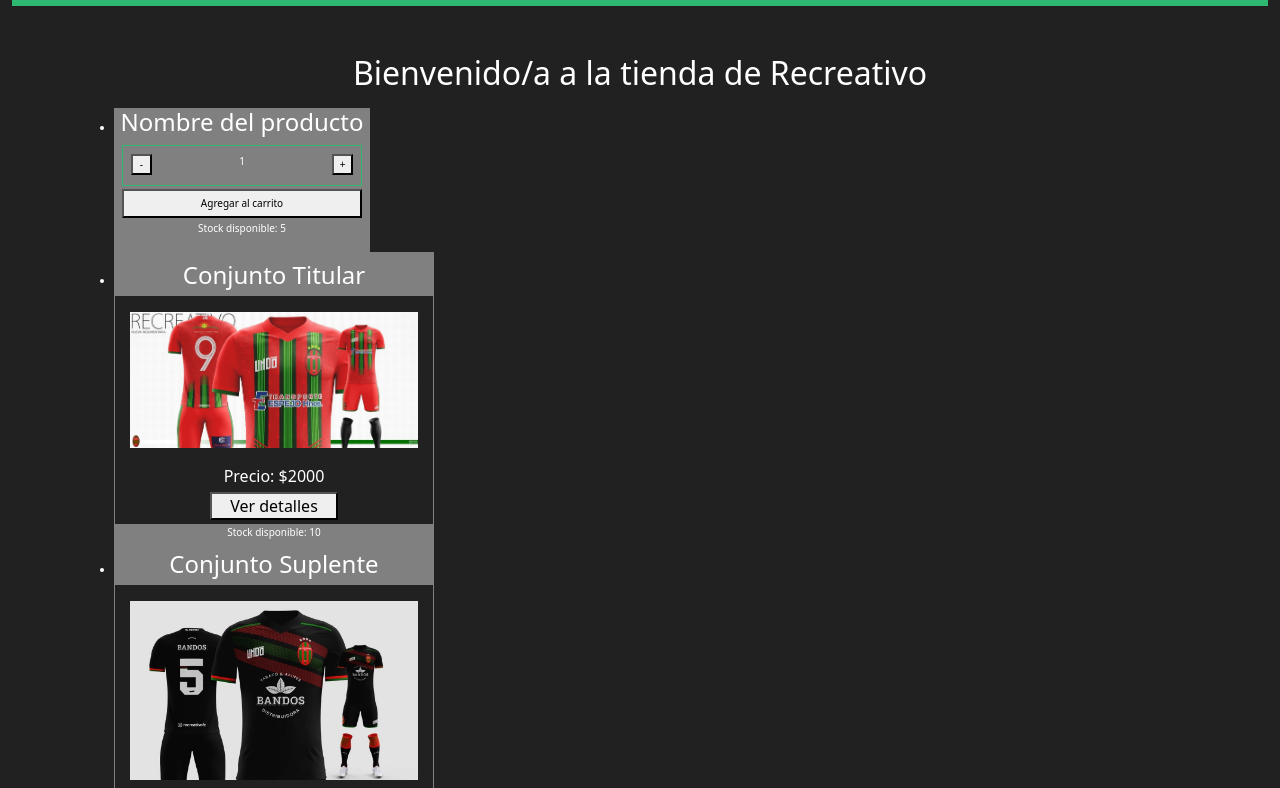
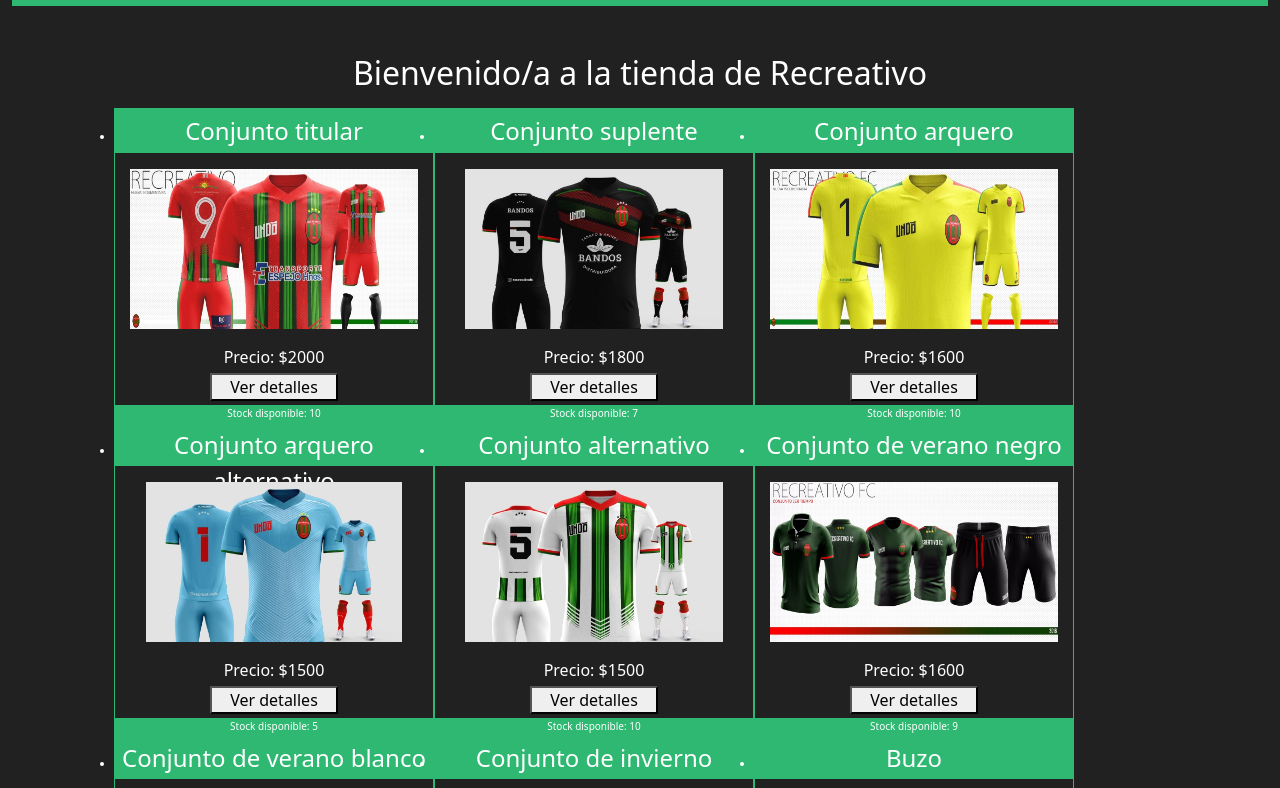
Before and after one commit to FacundoVillarroel/ProyectoFinalReactJS, a React (Create React App) app: page / in a window 1280 px wide. Shown: the part 232-1020 px from the top of the page. Built offline with nearby package versions, Linux system fonts and the light colour scheme.

Commit message:
Se agregan componentes item e itemList

```diff
--- a/scss/styles.scss
+++ b/scss/styles.scss
@@ -53,18 +53,19 @@ a{
 }
 .product{
     width: 20rem;
-    border: gray solid 0.1rem;
+    border: #2eb872 solid 0.1rem;
     .productName{
         width: 100%;
         height: 2.7rem;
         color: white;
-        background-color: gray;
-        border-bottom: gray solid 0.1rem;
+        background-color: #2eb872;
+        border-bottom: #2eb872 solid 0.1rem;
         font-size: 1.5rem;
         text-align: center;
     }
     .productImage{
     max-width: 18rem;
+    height: 10rem;
     }
     .productPrice{
         font-size: 1rem;
@@ -75,8 +76,8 @@ a{
     }
     .stock{
         width: 100%;
-        border-top: 0.1rem gray solid;
-        background-color: gray;
+        border-top: 0.1rem #2eb872 solid;
+        background-color: #2eb872;
         text-align: center;
     }
 }
--- a/src/App.css
+++ b/src/App.css
@@ -52,17 +52,18 @@ a {
 
 .product {
   width: 20rem;
-  border: gray solid 0.1rem; }
+  border: #2eb872 solid 0.1rem; }
   .product .productName {
     width: 100%;
     height: 2.7rem;
     color: white;
-    background-color: gray;
-    border-bottom: gray solid 0.1rem;
+    background-color: #2eb872;
+    border-bottom: #2eb872 solid 0.1rem;
     font-size: 1.5rem;
     text-align: center; }
   .product .productImage {
-    max-width: 18rem; }
+    max-width: 18rem;
+    height: 10rem; }
   .product .productPrice {
     font-size: 1rem; }
   .product .viewDetails {
@@ -70,6 +71,6 @@ a {
     width: 8rem; }
   .product .stock {
     width: 100%;
-    border-top: 0.1rem gray solid;
-    background-color: gray;
+    border-top: 0.1rem #2eb872 solid;
+    background-color: #2eb872;
     text-align: center; }
--- a/src/components/Item.js
+++ b/src/components/Item.js
@@ -1,7 +1,3 @@
-
-import products from "./items.js"
-
-let conjuntoTitular = products.conTitular;
 
 function Item (item){
     return(
--- /dev/null
+++ b/src/components/ItemList.js
@@ -0,0 +1,40 @@
+import Item from "./Item.js"
+import productsList from "./items.js"
+
+function getProducts (productsList){
+    return new Promise (resolve => {
+        setTimeout(()=> {
+            resolve (productsList);
+        }, 2000)
+    })
+}
+
+async function prueba(){
+        const response = await getProducts(productsList)
+        const products = await response.products
+        console.log(products);
+}
+prueba()
+
+
+let products = productsList.products;
+
+function ItemList (){
+    return(
+        <ul className="d-flex flex-wrap">
+    <li> <Item item = {products[0]} /></li>
+    <li> <Item item = {products[1]}/></li>
+    <li> <Item item = {products[2]}/></li>
+    <li> <Item item = {products[3]}/></li>
+    <li> <Item item = {products[4]}/></li>
+    <li> <Item item = {products[5]}/></li>
+    <li> <Item item = {products[6]}/></li>
+    <li> <Item item = {products[7]}/></li>
+    <li> <Item item = {products[8]}/></li>
+    <li> <Item item = {products[9]}/></li>
+    <li> <Item item = {products[10]}/></li>
+    <li> <Item item = {products[11]}/></li>
+</ul>
+    )
+}
+export default ItemList
--- a/src/components/ItemListContainer.js
+++ b/src/components/ItemListContainer.js
@@ -1,35 +1,17 @@
 import ItemCount from "./ItemCount.js"
-import Item from "./Item.js"
-import imgConTitular from "../images/conjuntoTitular.jpeg"
-import imgConSuplente from "../images/conjuntoSuplente.jpeg"
-class product {
-    constructor (title, price,imgSrc,stock){
-        this.id = Math.random();
-        this.title = title ;
-        this.price = price;
-        this.imgSrc = imgSrc;
-        this.stock = stock;
-    }
-}
+import ItemList from "./ItemList.js"
 
-const conTitular = new product ("Conjunto Titular",2000,imgConTitular,10);
-const conSuplente = new product("Conjunto Suplente",1800,imgConSuplente, 7);
-
-console.log(conTitular.imgSrc);
 
 let stock = 5;
 let initial = 1;
+
 
 function ItemListContainer(){
     return(
         <div>
             <h2 className= "text-center pb-2">Bienvenido/a a la tienda de Recreativo</h2>
-            <ul>
-                <li> <ItemCount stock={stock} initial={initial} /> </li>
-                <li> <Item item = {conTitular} /></li>
-                <li> <Item item = {conSuplente}/></li>
-                <li> Producto 4 </li>
-            </ul>
+            <ItemList/>
+            <ItemCount stock={stock} initial={initial} />
         </div>
         )
 }
--- a/src/components/items.js
+++ b/src/components/items.js
@@ -1,4 +1,16 @@
 
+import imgConTitular from "../images/conjuntoTitular.jpeg"
+import imgConSuplente from "../images/conjuntoSuplente.jpeg"
+import imgConArquero from "../images/conjuntoArquero.jpeg"
+import imgConArqAlt from "../images/conjuntoArqueroAlt.jpeg"
+import imgConAlt from "../images/conjuntoAlternativo.jpeg"
+import imgConVerNeg from "../images/conjuntoVerano.jpeg"
+import imgConVerBla from "../images/conjuntoVeranoAlt.jpeg"
+import imgConInvierno from "../images/conjuntoInvierno.jpeg"
+import imgBuzo from "../images/buzo.jpeg"
+import imgConAltBla from "../images/conjuntoVarianteBlanco.jpeg"
+import imgConAltNeg from "../images/conjuntoVarianteNegro.jpeg"
+import imgCongVarNeg from "../images/conjuntoVarianteNegro2.jpeg"
 
 
 class product {
@@ -11,7 +23,18 @@ class product {
     }
 }
 
-const conTitular = new product ("Conjunto Titular",2000,"../images/conjuntoTitular.jpeg",10);
-const conSuplente = new product("Conjunto Suplente",1800,"../images/conjuntoSuplente.jpeg", 7);
+const conTitular = new product ("Conjunto titular",2000,imgConTitular,10);
+const conSuplente = new product("Conjunto suplente",1800,imgConSuplente, 7);
+const conArquero = new product ("Conjunto arquero", 1600, imgConArquero,10);
+const conArqueroAlternativo = new product("Conjunto arquero alternativo", 1500, imgConArqAlt,5);
+const conAlternativo = new product("Conjunto alternativo", 1500, imgConAlt,10);
+const conVeranoNegro = new product("Conjunto de verano negro", 1600, imgConVerNeg,9);
+const conVeranoBlanco = new product ("Conjunto de verano blanco", 1400, imgConVerBla,9);
+const conInvierno = new product("Conjunto de invierno", 2000, imgConInvierno,6);
+const buzo = new product ("Buzo", 700, imgBuzo,3);
+const conAlternativoBlanco = new product ("Conjunto alternativo blanco", 1400, imgConAltBla,8);
+const conAlternativoNegro = new product ("Conjunto alternativo negro", 1400, imgConAltNeg,10);
+const conVarianteNegro = new product ("Conjunto variante negro", 1400, imgCongVarNeg,5);
 
-export default {conTitular, conSuplente}
+const products =[conTitular,conSuplente,conArquero,conArqueroAlternativo,conAlternativo,conVeranoNegro,conVeranoBlanco,conInvierno,buzo,conAlternativoBlanco,conAlternativoNegro,conVarianteNegro]
+export default {products}
```
Also changed, not shown: src/images/conjuntoArqueroAlt.jpeg (added).
